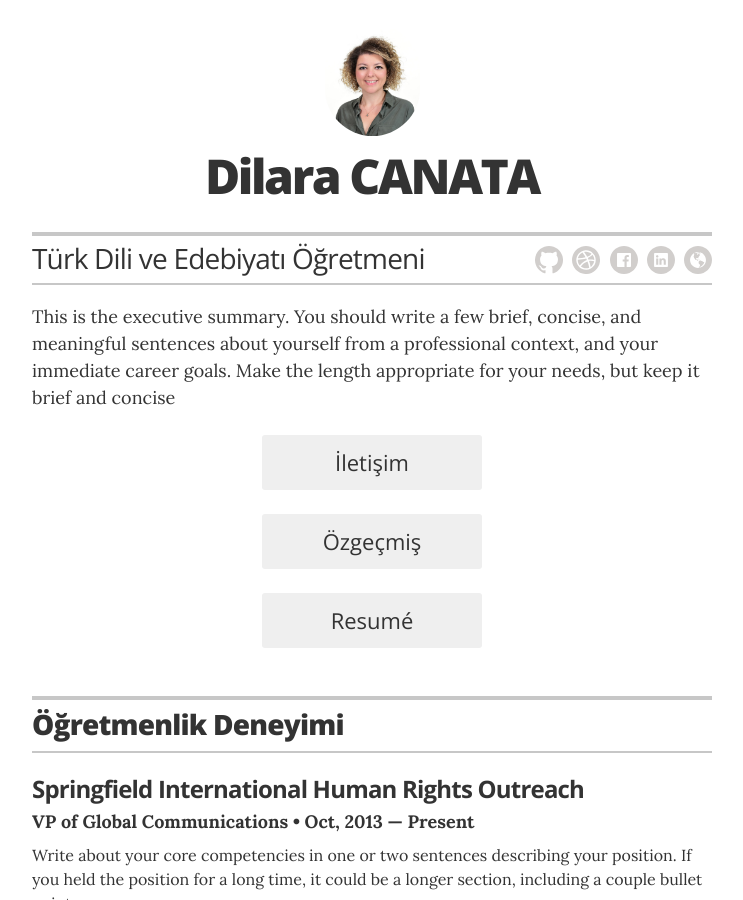
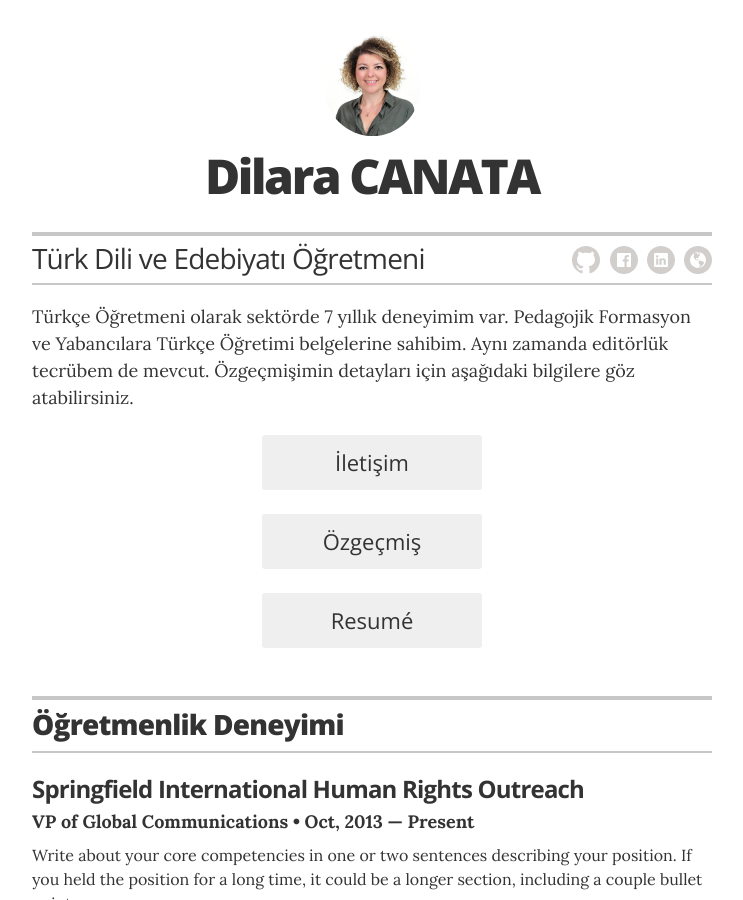
Before and after one commit to dcanata/dcanata.github.io, a Jekyll site: the page built from index.html, in a window 1280 px wide and 900 px high. Shown: the whole window, without its empty margins (268-1011 px from the left). Built offline with Jekyll 4.4.1, drawn with Linux system fonts in a browser that asks for light colours; some of the changed text lies outside the part shown.

Commit message:
Update _config.yml

```diff
--- a/_config.yml
+++ b/_config.yml
@@ -23,7 +23,7 @@ resume_contact_address:         ""
 resume_header_contact_info:     "dilara.ararat@gmail.com"
 display_header_contact_info:    "false"
 
-resume_header_intro: "<p>This is the executive summary. You should write a few brief, concise, and meaningful sentences about yourself from a professional context, and your immediate career goals. Make the length appropriate for your needs, but keep it brief and concise</p>"
+resume_header_intro: "<p>Türkçe Öğretmeni olarak sektörde 7 yıllık deneyimim var. Pedagojik Formasyon ve Yabancılara Türkçe Öğretimi belgelerine sahibim. Aynı zamanda editörlük tecrübem de mevcut. Özgeçmişimin detayları için aşağıdaki bilgilere göz atabilirsiniz.</p>"
 
 # use "yes" to display the email contact button,
 # "no" to display an "I'm not looking for work" message,
@@ -40,14 +40,14 @@ resume_section_skills:          true
 resume_section_recognition:     true
 resume_section_links:           true
 resume_section_associations:    true
-# resume_section_interests:       true
+resume_section_interests:       true
 
 # Resume social links
 # uncomment the options you wish to display, and add your own URL
 resume_social_links:
   resume_github_url:            "https://github.com/dcanata"
   # resume_twitter_url:           "http://twitter.com/jglovier"
-  resume_dribbble_url:          "https://dribbble.com/jag"
+  # resume_dribbble_url:          "https://dribbble.com/jag"
   resume_facebook_url:          "https://www.facebook.com/dilara.ararat"
   resume_linkedin_url:          "https://www.linkedin.com/in/dilara-canata-31316a54/"
   # resume_instagram_url:         "insert your Instagram URL here"
```
